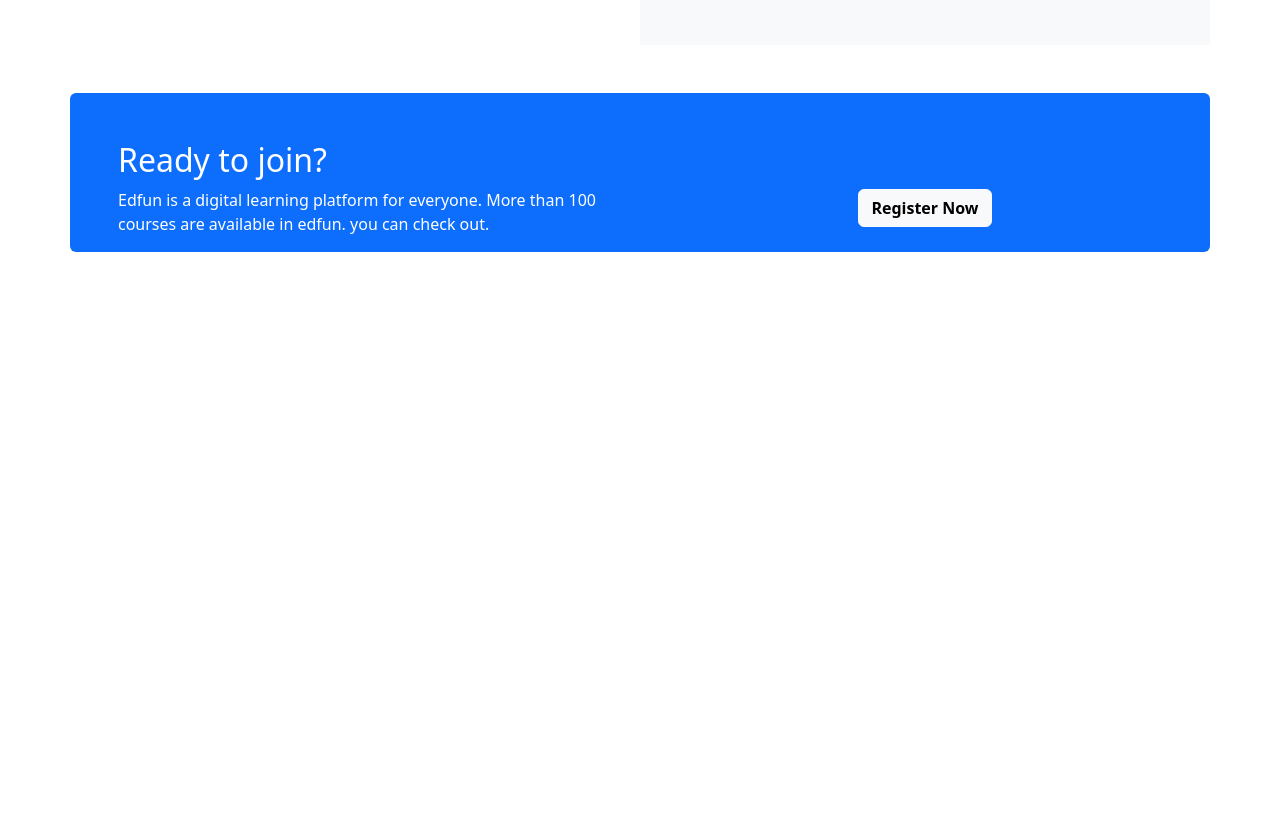
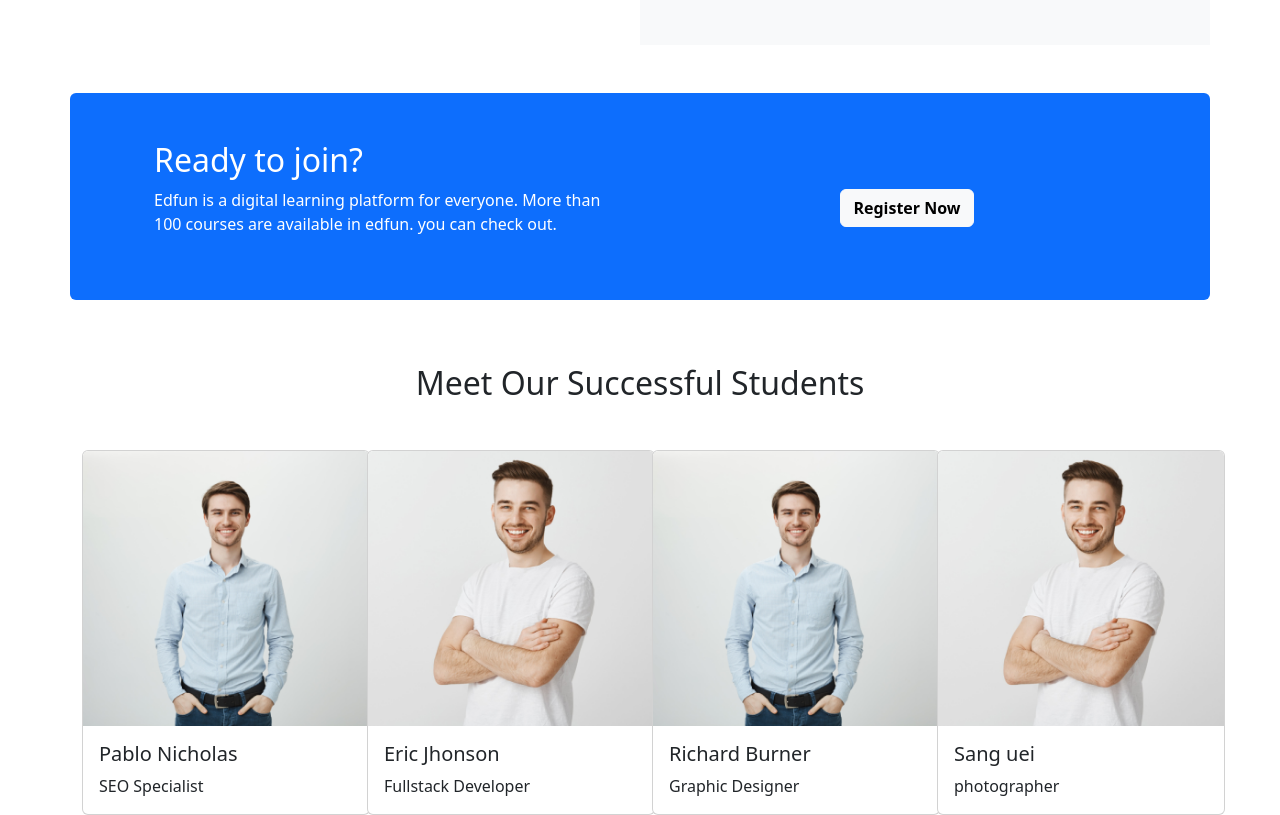
Before and after one commit to Erinajahan/edTech-website, a plain HTML site: page index.html in a window 1280 px wide. Shown: the part 2520-3335 px from the top of the page. Before the commit the page ends 2772 px from the top, so only its background shows below. Drawn offline with nearby package versions, Linux system fonts and the light colour scheme.

Commit message:
another section added

```diff
--- a/index.html
+++ b/index.html
@@ -90,7 +90,7 @@
       </section>
       <!-- slider end -->
     </header>
-
+<!-- main section start -->
     <main>
         <section>
         <div class="mt-5">
@@ -99,6 +99,7 @@
         </div>
         </div>
     </section>
+    <!-- course section start -->
     <section >
         <div class="container">
        <div class="row  mt-5 pt-5">
@@ -169,13 +170,16 @@
         </div>
     </div>
     </section>
+<!-- course section end -->
 
-
+ <!-- see more button start -->
     <section class="text-center m-5">
         <button  class="btn btn-primary fw-semibold"> See More Courses</button>
      </section>
+     <!-- see more button end -->
 
 
+ <!-- e-learning section start -->
     <section>
        <div class="container mt-5 pt-5">
         <div class="row">
@@ -199,9 +203,11 @@
         </div>
        </div>
     </section>
+    <!-- e-learning section end -->
 
+    <!-- ready to join start -->
     <section>
-        <div class="container bg-primary mt-5 pt-5 rounded">
+        <div class="container bg-primary mt-5 p-5 rounded">
             <div class="row">
                 <div class="col-lg-6 text-white ps-5">
                     <h2>Ready to join?</h2>
@@ -249,8 +255,56 @@
             </div>
         </div>
     </section>
+    <!-- ready to join end -->
+
+    <!-- student section start -->
+    <section>
+       <div class="container text-center text-wrap mt-5 mb-5 pt-3 "><h2>Meet Our Successful Students</h2>
+ </div>
+
+    </section>
+    <section class="container">
+        <div class="row">
+            <div class="col-lg-3 col-md-6">
+                <div class="card" style="width: 18rem;">
+                    <img src="images/student/student-1.png" class="card-img-top" alt="...">
+                    <div class="card-body">
+                      <h5 class="card-title">Pablo Nicholas</h5>
+                      <p class="card-text">SEO Specialist</p>
+
+                    </div>
+                  </div>
+
+            </div>
+            <div class="col-lg-3 col-md-6"><div class="card" style="width: 18rem;">
+                <img src="images/student/student-3.png" class="card-img-top" alt="...">
+                <div class="card-body">
+                  <h5 class="card-title">Eric Jhonson</h5>
+                  <p class="card-text">Fullstack Developer</p>
+
+                </div>
+              </div></div>
+            <div class="col-lg-3 col-md-6"><div class="card" style="width: 18rem;">
+                <img src="images/student/student-1.png" class="card-img-top" alt="...">
+                <div class="card-body">
+                  <h5 class="card-title">Richard Burner</h5>
+                  <p class="card-text">Graphic Designer</p>
+
+                </div>
+              </div></div>
+            <div class="col-lg-3 col-md-6"><div class="card" style="width: 18rem;">
+                <img src="images/student/student-3.png" class="card-img-top" alt="...">
+                <div class="card-body">
+                  <h5 class="card-title">Sang uei</h5>
+                  <p class="card-text">photographer</p>
+
+                </div>
+              </div></div>
+        </div>
+    </section>
+    <!-- student section end -->
     </main>
-
+<!-- main end----------------- -->
 
 
 
```
